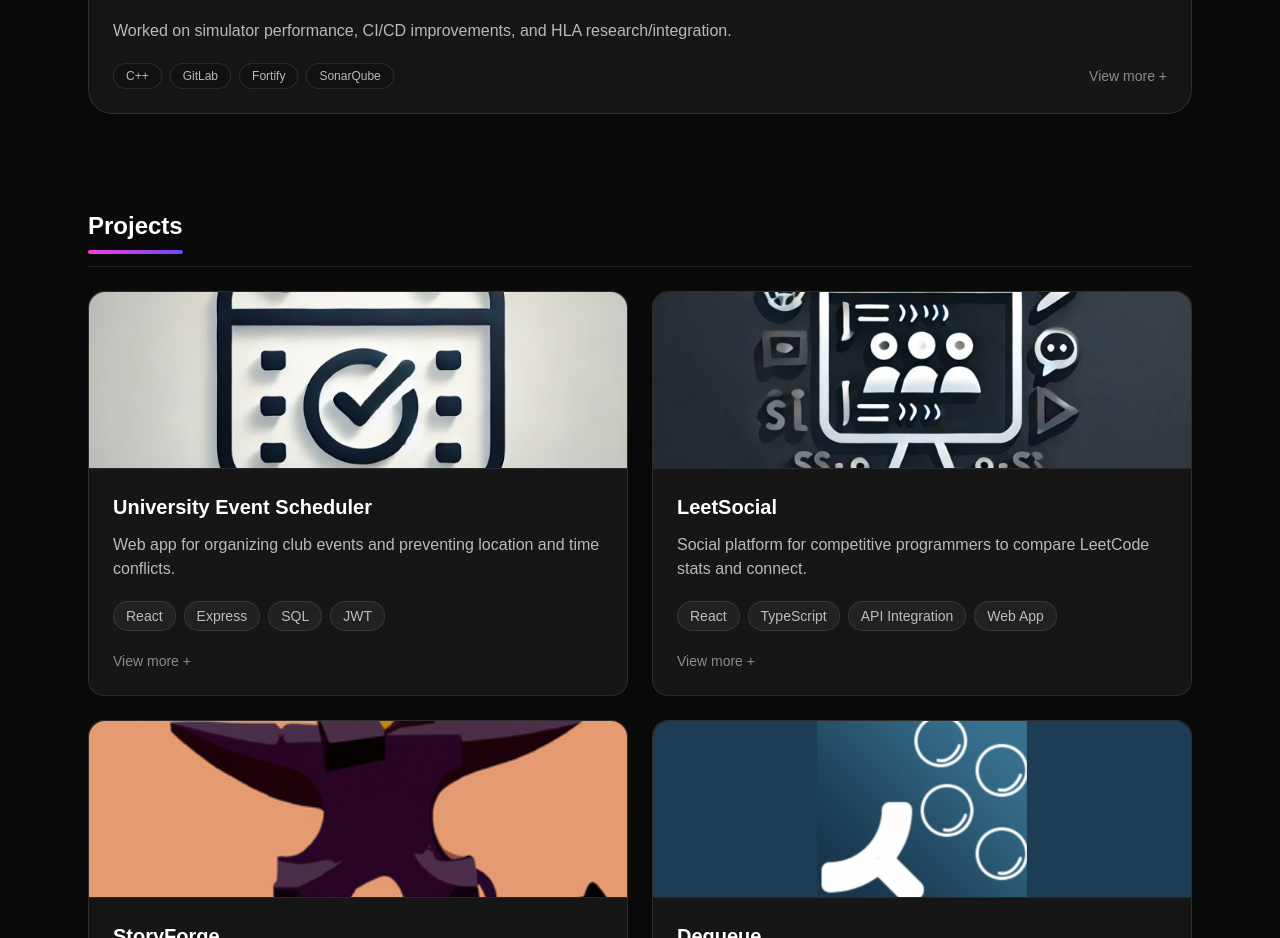
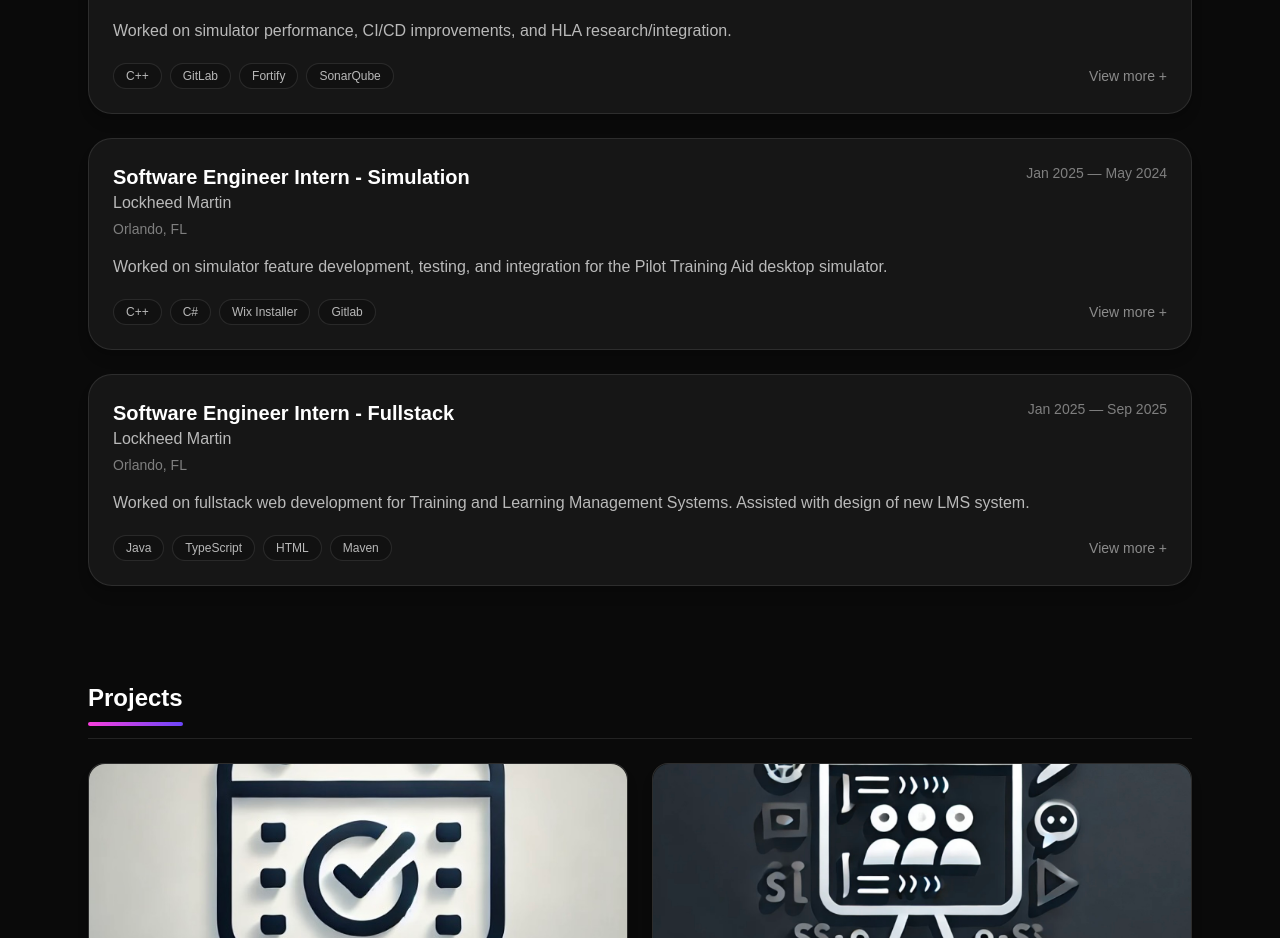
Before and after one commit to sethlenhof/website-mk2, a Next.js app: page / in a window 1280 px wide. Shown: the part 1980-2918 px from the top of the page. Built offline with nearby package versions, Linux system fonts and the light colour scheme.

Commit message:
Added all work experience

```diff
--- a/src/data/experience.ts
+++ b/src/data/experience.ts
@@ -48,4 +48,40 @@ export const experience: ExperienceItem[] = [
     companyLogo: "/images/experience/lockheed-logo.svg",
     companyLogoMode: "wide",
   },
+  {
+    company: "Lockheed Martin",
+    role: "Software Engineer Intern - Simulation",
+    start: "Jan 2025",
+    end: "May 2024",
+    location: "Orlando, FL",
+    summary:
+      "Worked on simulator feature development, testing, and integration for the Pilot Training Aid desktop simulator.",
+    bullets: [
+      "Led winning team RMS TLS intern project to revolutionize business with new technologies",
+      "Contributed to 2 new feature efforts for the Pilot Training Aid desktop simulator in C++",
+      "Created testing scenarios to allow for regression testing of the new capabilities, as well as updating requirements documentation to match features",
+      "Developed a C# ASP.NET web app for launching of courseware from LMS system, and attended cross-functional meetings to ensure 100% compatibility and integration with current configurations"
+    ],
+    tags: ["C++", "C#", "Wix Installer", "Gitlab", "Prepar3D", "Doors Next", "Agile"],
+    companyLogo: "/images/experience/lockheed-logo.svg",
+    companyLogoMode: "wide",
+  },
+  {
+    company: "Lockheed Martin",
+    role: "Software Engineer Intern - Fullstack",
+    start: "Jan 2025",
+    end: "Sep 2025",
+    location: "Orlando, FL",
+    summary:
+      "Worked on fullstack web development for Training and Learning Management Systems. Assisted with design of new LMS system.",
+    bullets: [
+      "Led intern project team as scrum leader and software developer to develop a robot capable of extracting information from hostile zones",
+      "Utilized Java, Typescript, and XHTML to develop scheduling website for Training Systems",
+      "Implemented threading to allow background exporting of schedules and reducing time for export by 20%, for better user experience",
+      "Created use case diagrams and documentation to ensure clear requirements for integrations of new LMS system"
+    ],
+    tags: ["Java", "TypeScript", "HTML", "Maven", "SQL", "Gitlab", "Docker"],
+    companyLogo: "/images/experience/lockheed-logo.svg",
+    companyLogoMode: "wide",
+  },
 ];
```
